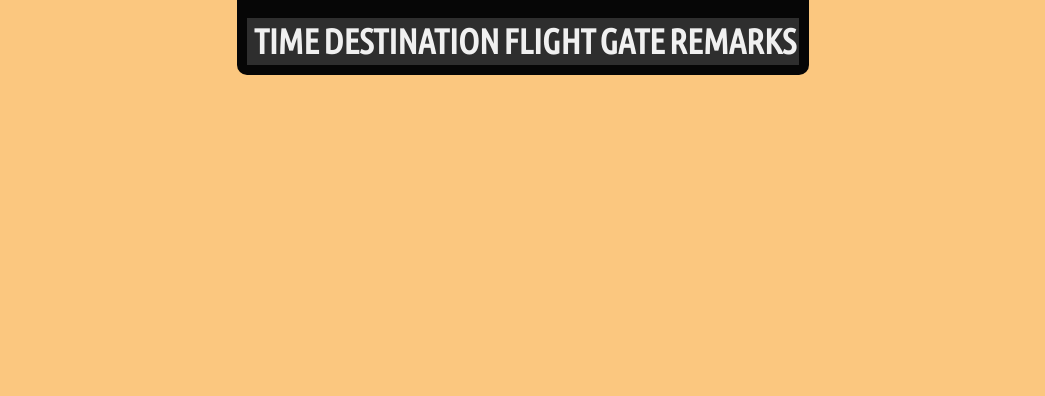
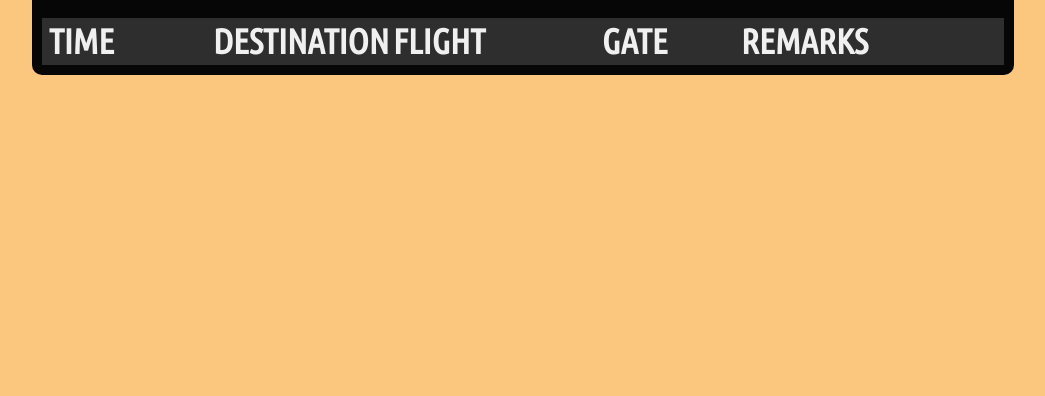
Before and after one commit to burhanjawed/flight-widget, a website: page client/index.html in a window 1280 px wide. Shown: the part 420-816 px from the top of the page, without its empty margins (117-1162 px from the left). Drawn offline with Linux system fonts and the light colour scheme; no server answers.

Commit message:
added styling for table headings

```diff
--- a/client/style.css
+++ b/client/style.css
@@ -52,3 +52,23 @@ h1 {
     transform: rotateX(0deg);
   }
 }
+
+#time {
+  width: 160px;
+}
+
+#destination {
+  width: 70px;
+}
+
+#flight {
+  width: 205px;
+}
+
+#gate {
+  width: 135px;
+}
+
+#remarks {
+  width: 260px;
+}
```
